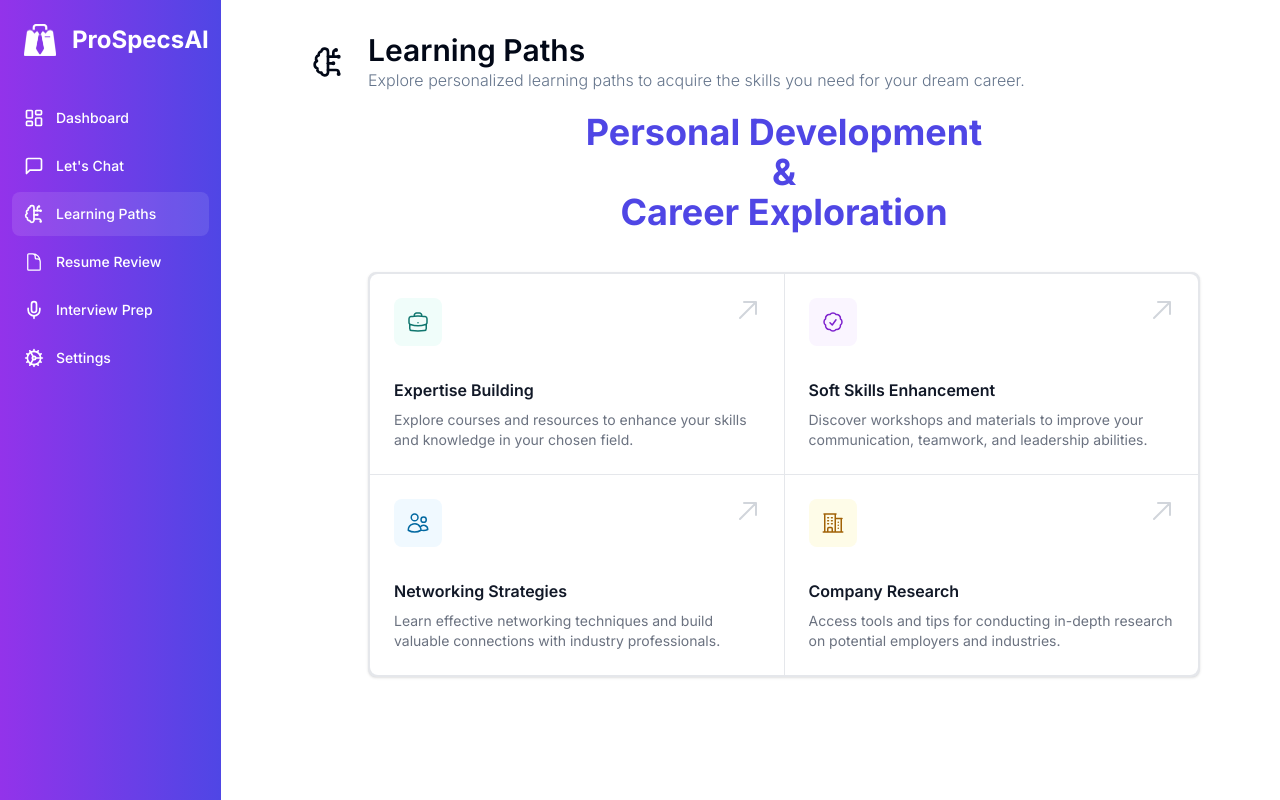
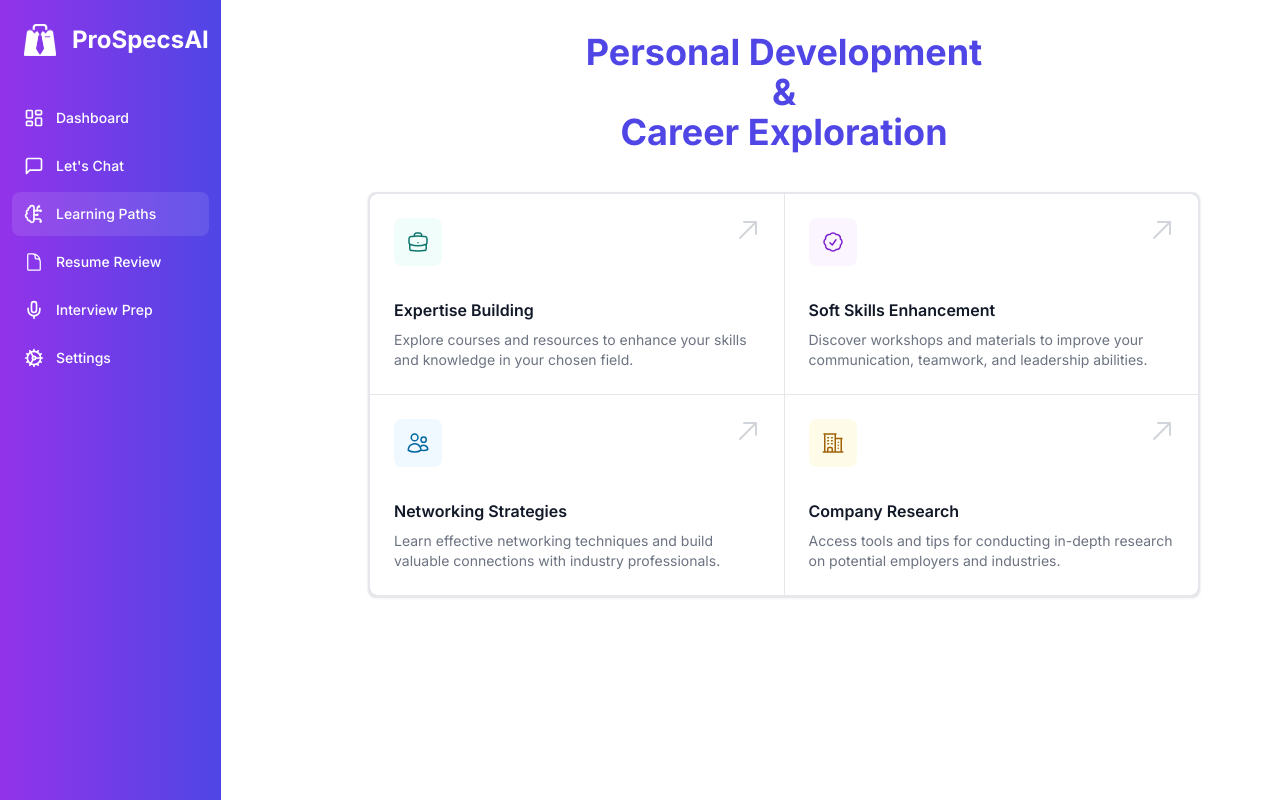
Before and after one commit to cyu60/ProSpecsAI, a Next.js app: page /learning in a window 1280 px wide. Built offline with nearby package versions, Linux system fonts and the light colour scheme.

Commit message:
remove learning path header

```diff
--- a/app/(dashboard)/(routes)/learning/page.tsx
+++ b/app/(dashboard)/(routes)/learning/page.tsx
@@ -9,13 +9,13 @@ import React from "react";
 const LearningPath = () => {
   return (
     <div className="">
-      <Header
+      {/* <Header
         title={learningPath.label}
         icon={learningPath.icon}
         description={learningPath.description}
         iconColor={learningPath.color}
         bgColor={learningPath.bgColor}
-      ></Header>
+      ></Header> */}
       <h2 className="text-xl md:text-4xl font-bold text-center text-indigo-600">
         Personal Development
       </h2>
```
